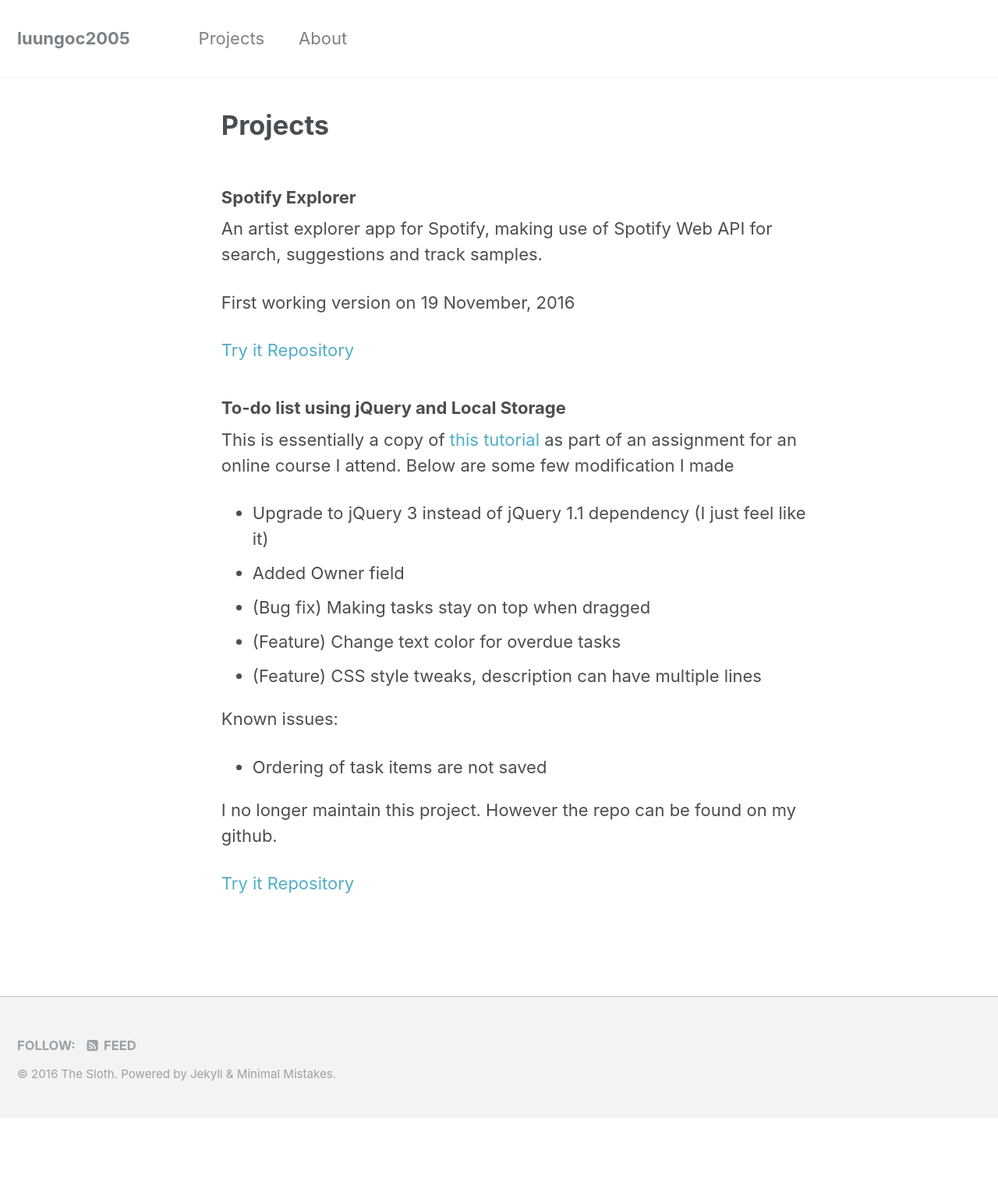
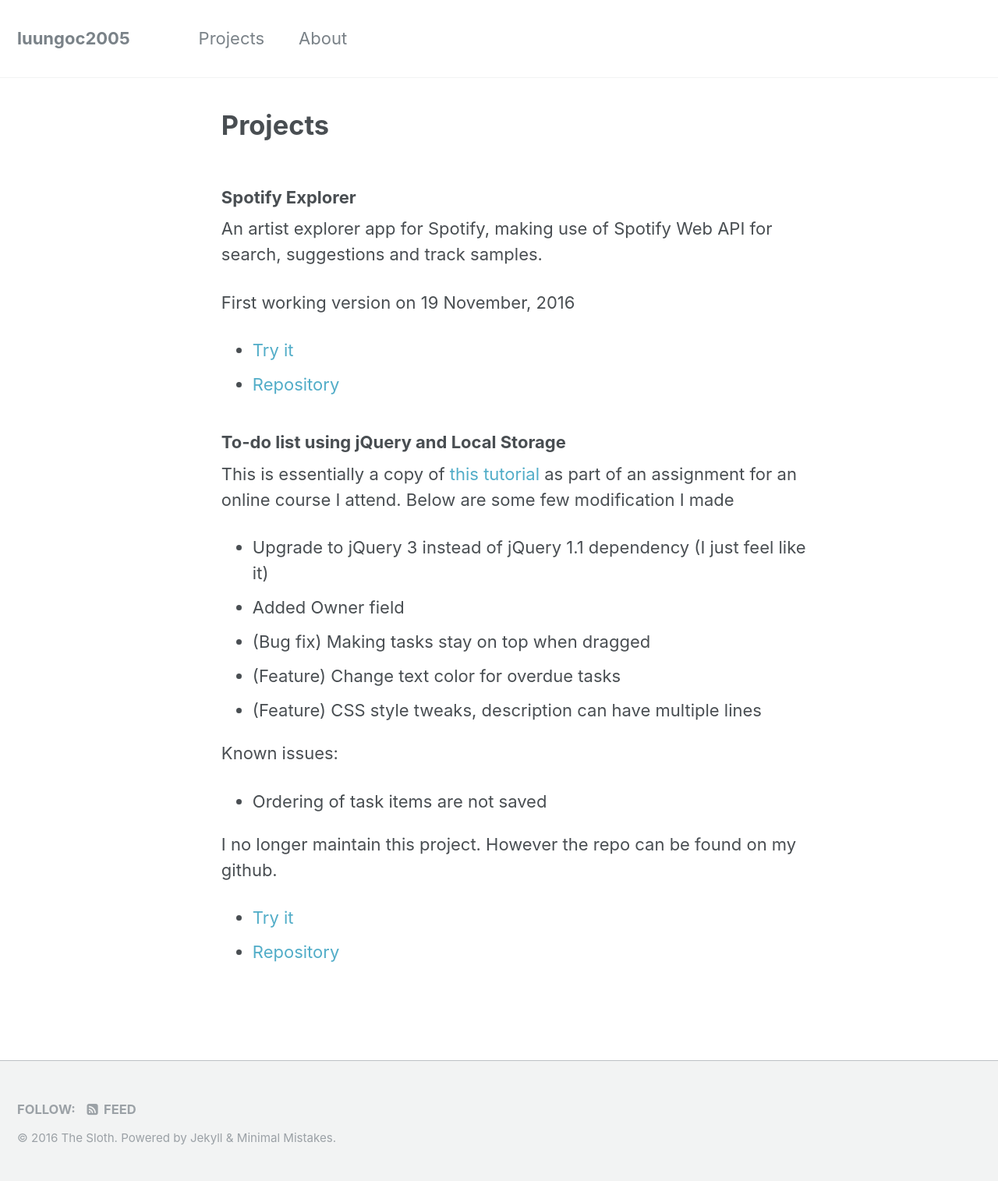
Before and after one commit to luungoc2005/luungoc2005-github-io-old, a Jekyll site: the page built from projects.md, in a window 1280 px wide. Shown: the whole page at 78% size. Built offline with Jekyll 4.4.1, drawn with Linux system fonts in a browser that asks for light colours; before the commit the page ends 1434 px from its top, so only the background shows below that.

```diff
--- a/projects.md
+++ b/projects.md
@@ -9,8 +9,8 @@ An artist explorer app for Spotify, making use of Spotify Web API for search, su
 
 First working version on 19 November, 2016
 
-[Try it]({{ site.url }}/projects/SpotifyExplorer/index.html)
-[Repository](https://github.com/luungoc2005/SpotifyExplorer)
+ + [Try it]({{ site.url }}/projects/SpotifyExplorer/index.html)
+ + [Repository](https://github.com/luungoc2005/SpotifyExplorer)
 
 ### To-do list using jQuery and Local Storage
 This is essentially a copy of [this tutorial](https://www.sitepoint.com/building-list-jquery-local-storage/) as part of an assignment for an online course I attend. Below are some few modification I made
@@ -26,5 +26,5 @@ Known issues:
 
 I no longer maintain this project. However the repo can be found on my github.
 
-[Try it]({{ site.url }}/projects/To-do List/index.html)
-[Repository](https://github.com/luungoc2005/ToDoList-Update)
+ + [Try it]({{ site.url }}/projects/To-do List/index.html)
+ + [Repository](https://github.com/luungoc2005/ToDoList-Update)
```
